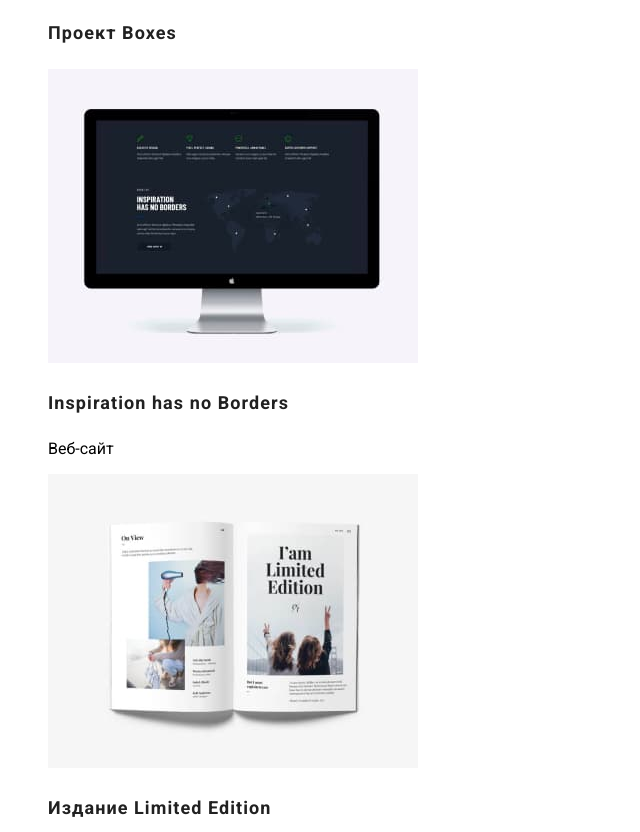
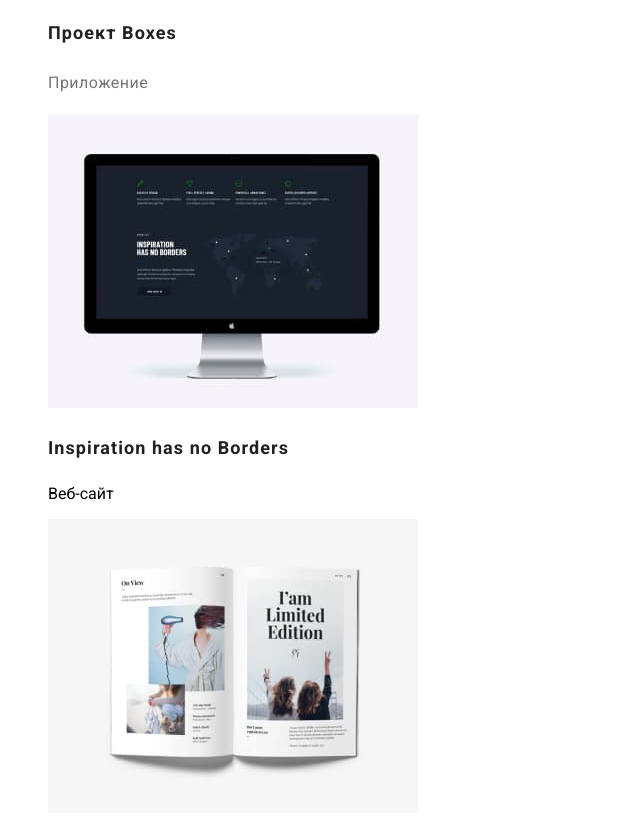
Before and after one commit to Oleksa1998/goit-markup-hw-02, a plain HTML site: page portfolio.html in a window 1280 px wide. Shown: the part 2299-3131 px from the top of the page, without its empty margins (0-640 px from the left). Drawn offline with Linux system fonts and the light colour scheme.

Commit message:
обнова сторіок індекс та портфоліо

```diff
--- a/portfolio.html
+++ b/portfolio.html
@@ -59,30 +59,30 @@
     </li>
     <li>
         <a href=""><img src="images/projects/project4.jpg" alt="project4" width="370" height="294"></a>
-        <h3 class="project-title"lang="en">Проект Prime</h3>
+        <h3 class="project-title" lang="en">Проект Prime</h3>
         <p class="project-text">Маркетин</p>
     </li>
     <a href=""><img src="images/projects/project5.jpg" alt="project5" width="370" height="294"></a>
-    <h3 class="project-title"lang="en">Проект Boxes</h3>
-    <p class="project-text"></p>
+    <h3 class="project-title" lang="en">Проект Boxes</h3>
+    <p class="project-text">Приложение</p>
     <li>
        <a href=""><img src="images/projects/project6.jpg" alt="project6" width="370" height="294"></a>
-        <h3 class="project-title"lang="en">Inspiration has no Borders</h3>
+        <h3 class="project-title" lang="en">Inspiration has no Borders</h3>
         <p class="project-">Веб-сайт</p>
     </li>
     <li>
         <a href=""><img src="images/projects/project7.jpg" alt="project7" width="370" height="294"></a>
-        <h3 class="project-title"lang="en">Издание Limited Edition</h3>
+        <h3 class="project-title" lang="en">Издание Limited Edition</h3>
          <p class="project-text">Дизайн</p>
     </li>
     <li>
         <a href=""><img src="images/projects/project8.jpg" alt="project8" width="370" height="294"></a>
-        <h3 class="project-title"lang="en">Проект LAB</h3>
+        <h3 class="project-title" lang="en">Проект LAB</h3>
         <p class="project-text">Маркетинг</p>
     </li>
     <li>
         <a href=""><img src="images/projects/project9.jpg" alt="project9" width="370" height="294"></a>
-        <h3 class="project-title"lang="en">Growing Business</h3>
+        <h3 class="project-title" lang="en">Growing Business</h3>
         <p class="project-text">Приложение</p>
     </li>
 </ul>
```
